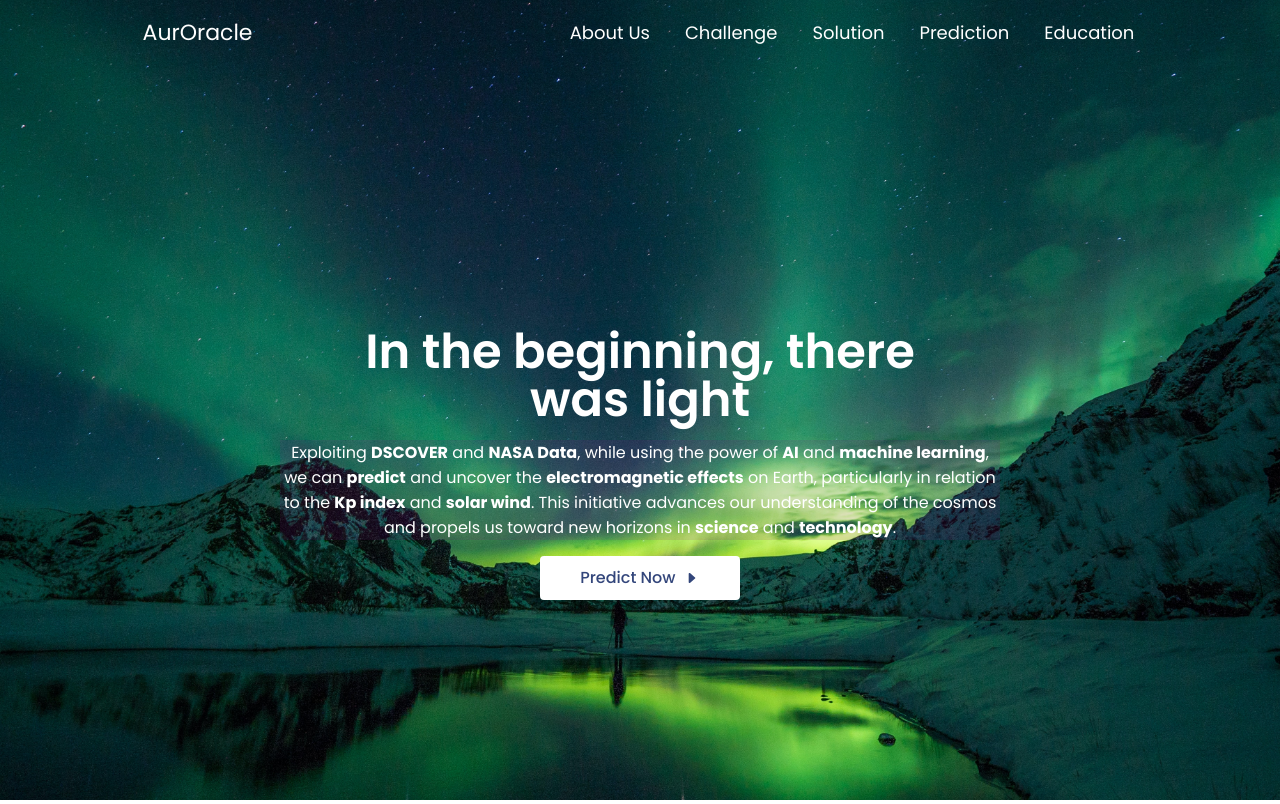
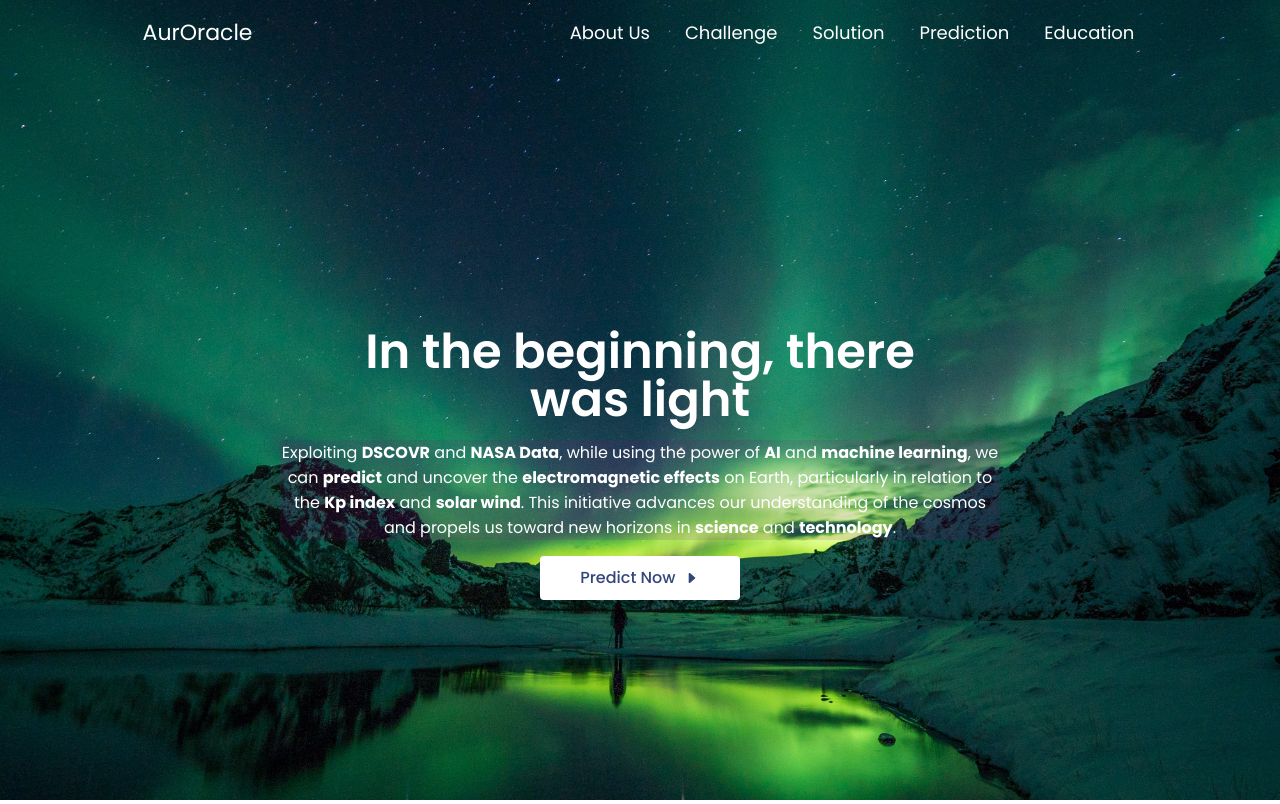
Before and after one commit to christnakh/AurOracle, a Flask app: page / in a window 1280 px wide. Shown: the top 804 px of the page. Run offline with Flask 3, Linux system fonts and the light colour scheme; parts of the project's set-up code (start-up, migrations or seed data) failed here and were passed over.

Commit message:
Update index.html fixing dscvr and designer

```diff
--- a/templates/index.html
+++ b/templates/index.html
@@ -43,7 +43,7 @@
 					</h2>
 					<div class="back_op">
 						<p class="para-line white">
-							Exploiting <strong>DSCOVER</strong> and <strong>NASA Data</strong>, while using the power of <strong>AI</strong> and <strong>machine learning</strong>, we can <strong>predict</strong> and uncover the <strong>electromagnetic effects</strong> on Earth, particularly in relation to the <strong>Kp index</strong> and <strong>solar wind</strong>. This initiative advances our understanding of the cosmos and propels us toward new horizons in <strong>science</strong> and <strong>technology</strong>.
+							Exploiting <strong>DSCOVR</strong> and <strong>NASA Data</strong>, while using the power of <strong>AI</strong> and <strong>machine learning</strong>, we can <strong>predict</strong> and uncover the <strong>electromagnetic effects</strong> on Earth, particularly in relation to the <strong>Kp index</strong> and <strong>solar wind</strong>. This initiative advances our understanding of the cosmos and propels us toward new horizons in <strong>science</strong> and <strong>technology</strong>.
 						</p>
 					</div>
 					<button class="btn btn-white">
@@ -195,7 +195,7 @@
 				</div>
 				<div class="master-card">
 					<h3 class="master-name">Christian Abou Daher</h3>
-					<p class="master-post">Web Designing,  <br>Web Development</p>
+					<p class="master-post">Web Designer,  <br>Web Development</p>
 				</div>
 
 				<div class="master-card">
```
